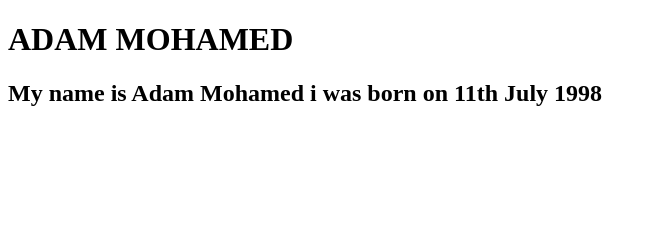
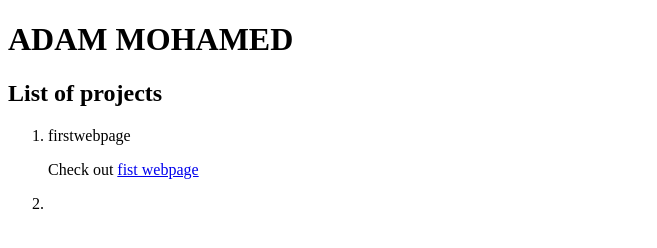
Before and after one commit to adam-010/adam-010.github.io, a plain HTML site: page index.html in a window 1280 px wide. Shown: the whole page, without its empty margins (0-657 px from the left). Drawn offline with Linux system fonts and the light colour scheme.

Commit message:
add <ol>

```diff
--- a/index.html
+++ b/index.html
@@ -1,19 +1,17 @@
 <!DOCTYPE html>
-<html>
+<head>
+  <html>
+    <link href="css/styles.css" rel="stylesheet"type="text/css">
+    <body>
+    <title>Adam's Portfolio !</title>
+    <h1> ADAM MOHAMED</h1>
 
-  <head>
+    <h2>List of projects</h2>
+    <ol>
+      <li>firstwebpage</li>
+</p>Check out <a href="https://github.com/adam-010/first-webpage.git">fist webpage</a>
+      <li>
+    <p></p>
+    </html>
 
-    <body>
-
-    <title>Adam's Portfolio !</title>
-
-    <h1> ADAM MOHAMED</h1>
-<h2>My name is Adam Mohamed i was born on 11th July 1998 </h2>
-
-<p>  </p>
-
-<link href="css/styles.css" rel="stylesheet"type="text/css">
-
-</html>
-
-</body>
+  </body>
```
